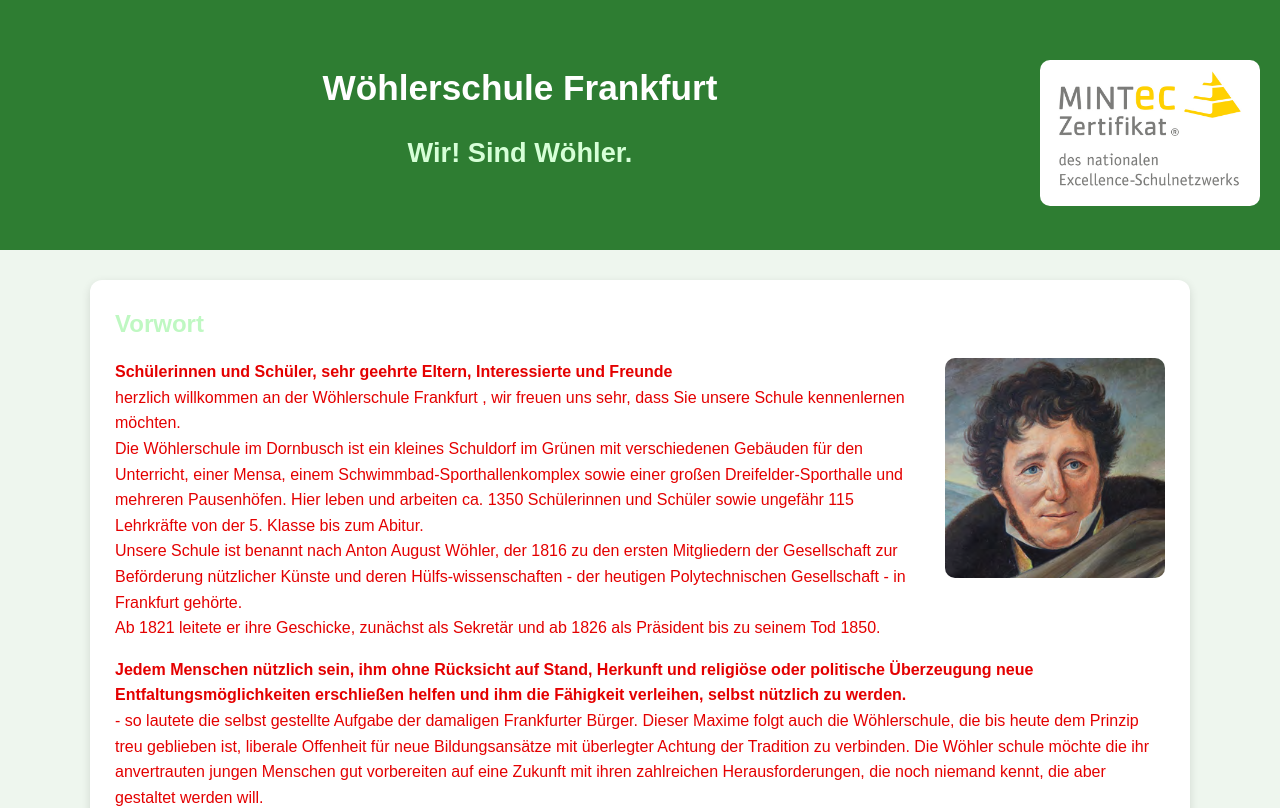
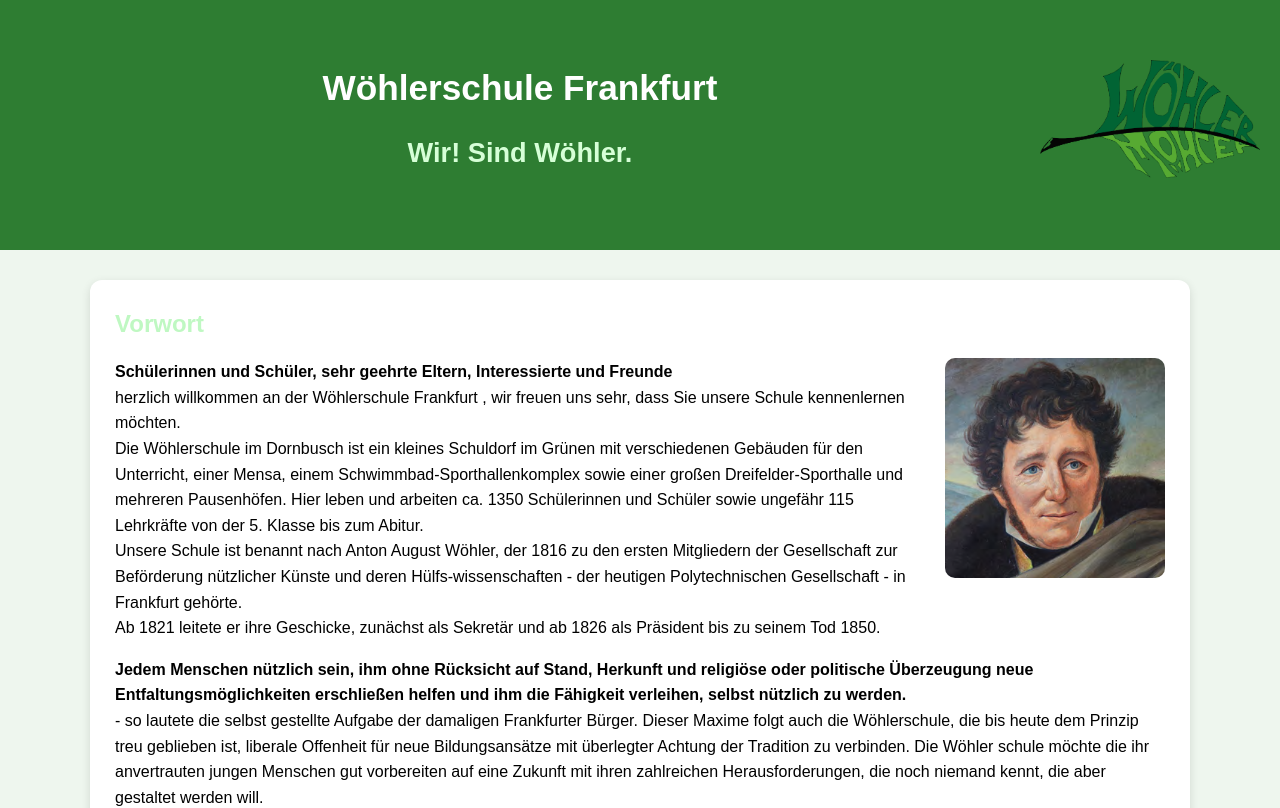
Before and after one commit to sam10-info/W-Flyer, a plain HTML site: page index.html in a window 1280 px wide. Shown: the top 808 px of the page. Drawn offline with Linux system fonts and the light colour scheme.

Commit message:
commit f4e1d2b3a5c6d7e8f9g0h1i2j3k4l5m6n7o8p9q0

```diff
--- a/index.html
+++ b/index.html
@@ -8,7 +8,7 @@
 </head>
 <body>
 <header class="hero">
-    <img src='images/img_1_21.png' class='inline-img'>
+    <img src='images/img_1_22.png' class='inline-img'>
     <h1>Wöhlerschule Frankfurt</h1>
     <h3>Wir! Sind Wöhler.</h3>
 
--- a/style.css
+++ b/style.css
@@ -3,7 +3,7 @@
     margin: 0;
     font-family: Arial, sans-serif;
     background: #eef6ee;
-    color: #e40000;
+    color: #000000;
     line-height: 1.6;
 }
 
```
